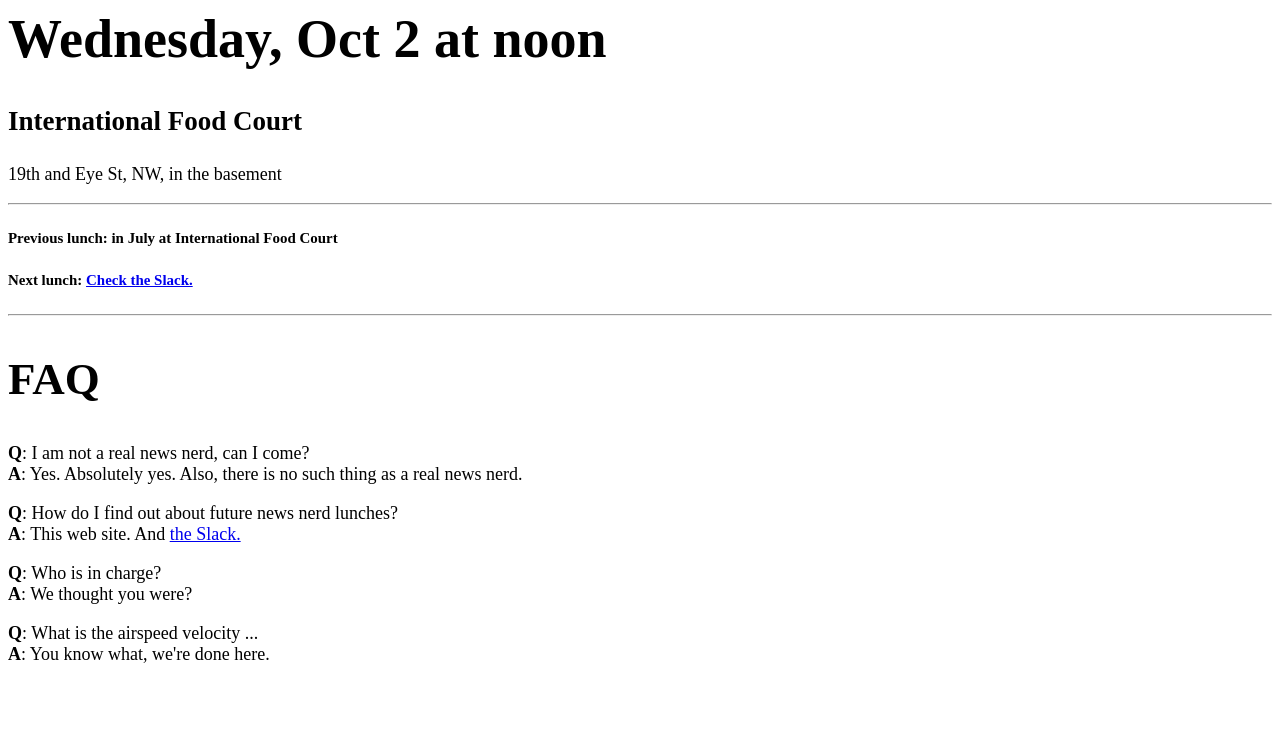
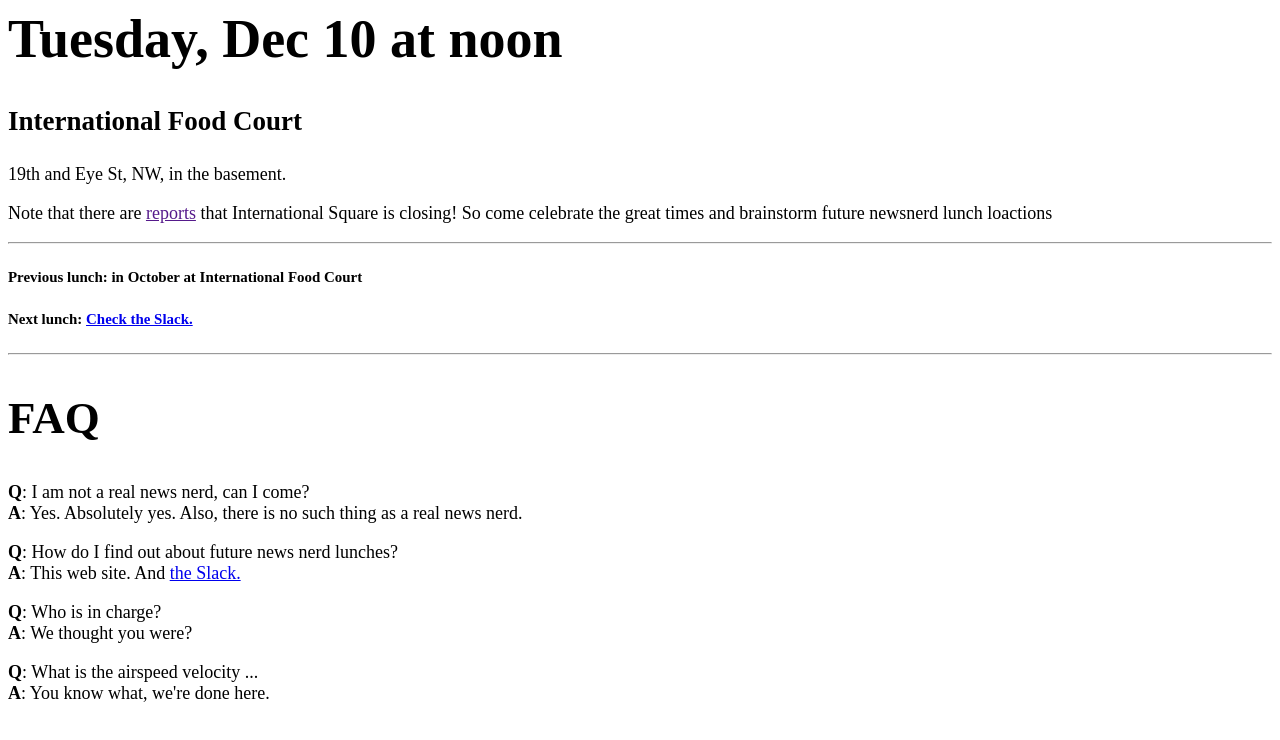
Before and after one commit to rshorey/dcnewsnerdslunch, a plain HTML site: page index.html in a window 1280 px wide. Drawn offline with Linux system fonts and the light colour scheme.

Commit message:
Dec lunch

```diff
--- a/index.html
+++ b/index.html
@@ -12,12 +12,13 @@
     </style>
 </head>
 <body>
-    <h1>Wednesday, Oct 2 at noon</h1>
+    <h1>Tuesday, Dec 10 at noon</h1>
     <h3>International Food Court</h3>
-    <p>19th and Eye St, NW, in the basement</p>
+    <p>19th and Eye St, NW, in the basement.</p>
+    <p>Note that there are <a href=""https://www.popville.com/2019/12/dc-international-square-food-court-closing/">reports</a> that International Square is closing! So come celebrate the great times and brainstorm future newsnerd lunch loactions</p>
 
     <hr />
-    <h5><strong>Previous lunch</strong>: in July at International Food Court </h5>
+    <h5><strong>Previous lunch</strong>: in October at International Food Court </h5>
     <h5><strong>Next lunch</strong>: <a href="https://newsnerdery.slack.com">Check the Slack.</a></h5>
 
     <hr />
```
